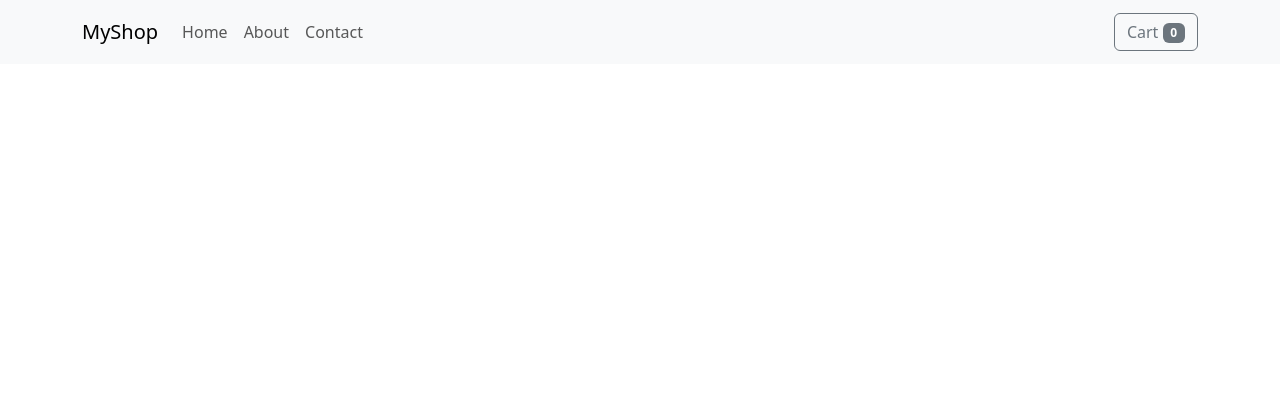
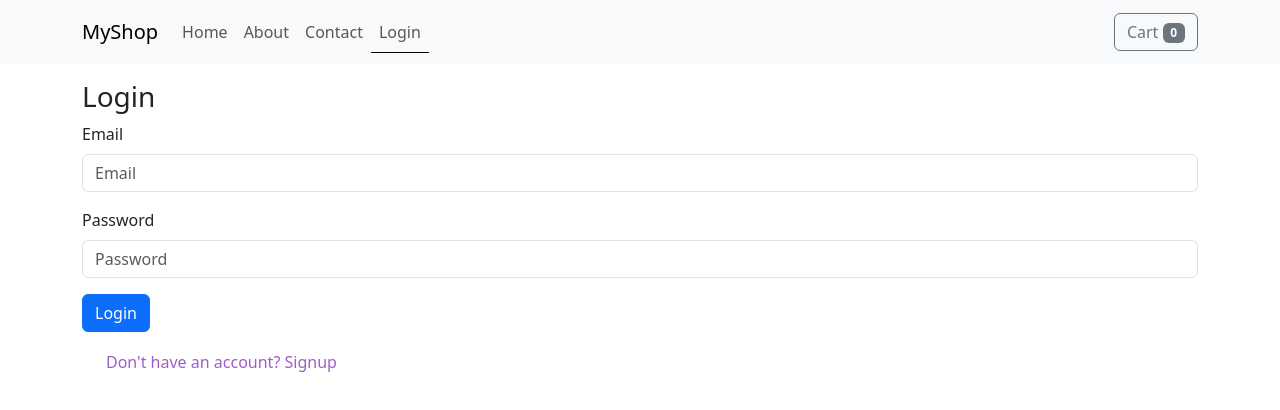
Before and after one commit to ramsankarAloor/e-commerce-react-bootstrap, a React (Create React App) app: page /auth in a window 1280 px wide. Shown: the top 410 px of the page. Built offline with nearby package versions, Linux system fonts and the light colour scheme; no server answers.

Commit message:
signup works, consoles token.

```diff
--- a/package.json
+++ b/package.json
@@ -7,6 +7,7 @@
     "@testing-library/react": "^11.2.2",
     "@testing-library/user-event": "^12.5.0",
     "bootstrap": "^5.3.3",
+    "path": "^0.12.7",
     "react": "^18.0.0",
     "react-bootstrap": "^2.10.1",
     "react-dom": "^18.0.0",
@@ -37,5 +38,8 @@
       "last 1 firefox version",
       "last 1 safari version"
     ]
+  },
+  "devDependencies": {
+    "dotenv": "^16.4.5"
   }
 }
--- a/src/App.js
+++ b/src/App.js
@@ -8,6 +8,7 @@ import CartProvider from "./store/CartProvider";
 import Contact from "./components/Contact/Contact";
 import ProductDetail from "./components/ProductDetail";
 import ProductsProvider from "./store/ProductsProvider";
+import AuthForm from "./components/AuthForm";
 
 function App() {
   const [showCart, setShowCart] = useState(false);
@@ -41,6 +42,9 @@ function App() {
           <Route path="/contact">
             <Contact />
           </Route>
+          <Route path="/auth">
+            <AuthForm />
+          </Route>
         </Switch>
       </CartProvider>
     </ProductsProvider>
--- /dev/null
+++ b/src/components/AuthForm.js
@@ -0,0 +1,97 @@
+import {
+  Button,
+  Container,
+  Form,
+  FormControl,
+  FormGroup,
+  FormLabel,
+} from "react-bootstrap";
+import classes from "./AuthForm.module.css";
+import { useRef, useState } from "react";
+
+const apiKey = process.env.REACT_APP_FIREBASE_API_KEY;
+
+const AuthForm = (props) => {
+    console.log('key', apiKey)
+  const [isLogin, setIsLogin] = useState(true);
+  console.log('state=>', isLogin)
+  const emailRef = useRef();
+  const passwordRef = useRef();
+
+  async function submitHandler(e) {
+    e.preventDefault();
+    const enteredEmail = emailRef.current.value;
+    const enteredPassword = passwordRef.current.value;
+
+    if (isLogin) {
+    } else {
+      try {
+        const res = await fetch(
+          `https://identitytoolkit.googleapis.com/v1/accounts:signUp?key=${apiKey}`,
+          {
+            method: "POST",
+            body: JSON.stringify({
+              email: enteredEmail,
+              password: enteredPassword,
+              returnSecureToken: true,
+            }),
+            headers: {
+              "Content-type": "application/json",
+            },
+          }
+        );
+
+        if (!res.ok) {
+          const data = await res.json()
+          console.log(data)
+          alert(data.error.message)
+        }
+
+        const data = await res.json()
+        console.log(data)
+
+      } catch (error) {
+        console.log(error.message);
+      }
+    }
+
+    emailRef.current.value = ''
+    passwordRef.current.value = ''
+  };
+  return (
+    <Container className="mt-3">
+      <h3>{isLogin ? "Login" : "Signup"}</h3>
+      <Form onSubmit={submitHandler}>
+        <FormGroup className="mb-3" controlId="formEmail" required>
+          <FormLabel>Email</FormLabel>
+          <FormControl
+            type="email"
+            placeholder="Email"
+            ref={emailRef}
+          ></FormControl>
+        </FormGroup>
+        <FormGroup className="mb-3" controlId="formPassword" required>
+          <FormLabel>Password</FormLabel>
+          <FormControl
+            type="password"
+            placeholder="Password"
+            ref={passwordRef}
+          ></FormControl>
+        </FormGroup>
+        {isLogin ? (
+          <Button type="submit">Login</Button>
+        ) : (
+          <Button type="submit">Signup</Button>
+        )}
+      </Form>
+      <button
+        className={classes["button-in-disguise"]}
+        onClick={() => setIsLogin((prevState) => !prevState)}
+      >
+        Don't have an account? Signup
+      </button>
+    </Container>
+  );
+};
+
+export default AuthForm;
--- /dev/null
+++ b/src/components/AuthForm.module.css
@@ -0,0 +1,7 @@
+.button-in-disguise {
+    margin-top: 1rem;
+    background-color: transparent;
+    color: #9f5ccc;
+    border: none;
+    padding: 0.15rem 1.5rem;
+  }
--- a/src/components/HeaderBar/HeaderBar.js
+++ b/src/components/HeaderBar/HeaderBar.js
@@ -30,6 +30,9 @@ const HeaderBar = (props) => {
               About
             </NavLink>
             <NavLink to="/contact" className="nav-link" activeClassName={styles.active}>Contact</NavLink>
+            <NavLink to="/auth" className="nav-link" activeClassName={styles.active}>
+              Login
+            </NavLink>
           </Nav>
         </Navbar.Collapse>
         <Button variant="outline-secondary" onClick={props.onCartClick}>
```
Also changed, not shown: 2 other files (tests, documents, lock files or other folders).
